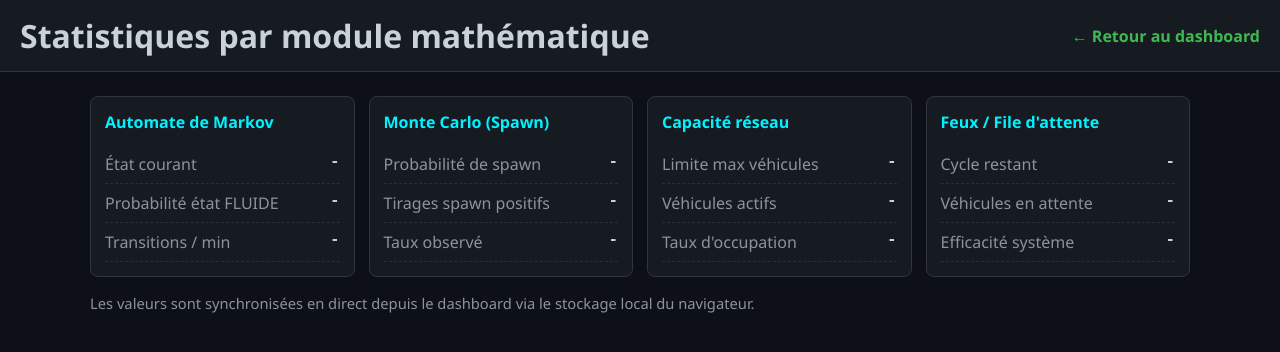
After one commit to Miza0ll0/trafic_urbain, a Django app: template simulation/templates/simulation/modules_stats.html in a window 1280 px wide. The commit adds this page. Shown: the top 352 px of the page. Run offline with Django 4.2, Linux system fonts and the light colour scheme; the template is opened without the code that fills it, so the values that code supplies are empty.

Commit message:
Add dedicated module statistics page for simulation dashboard

```diff
--- /dev/null
+++ b/simulation/templates/simulation/modules_stats.html
@@ -0,0 +1,101 @@
+<!DOCTYPE html>
+<html lang="fr">
+<head>
+    <meta charset="UTF-8">
+    <meta name="viewport" content="width=device-width, initial-scale=1.0">
+    <title>Statistiques des Modules Mathématiques</title>
+    <style>
+        :root {
+            --bg: #0d1117; --panel: #161b22; --border: #30363d;
+            --cyan: #00f2ff; --muted: #8b949e; --green: #3fb950;
+        }
+        body {
+            margin: 0; background: var(--bg); color: #c9d1d9;
+            font-family: 'Segoe UI', system-ui, sans-serif;
+        }
+        header {
+            padding: 14px 20px; background: var(--panel); border-bottom: 1px solid var(--border);
+            display: flex; justify-content: space-between; align-items: center;
+        }
+        .layout { max-width: 1100px; margin: 24px auto; padding: 0 16px; }
+        .grid { display: grid; grid-template-columns: repeat(auto-fit, minmax(260px, 1fr)); gap: 14px; }
+        .card {
+            background: var(--panel); border: 1px solid var(--border); border-radius: 8px; padding: 14px;
+        }
+        h1, h2 { margin: 0; }
+        h2 { font-size: 1rem; margin-bottom: 12px; color: var(--cyan); }
+        .metric { display: flex; justify-content: space-between; border-bottom: 1px dashed #2a2f36; padding: 8px 0; }
+        .metric span:first-child { color: var(--muted); }
+        .metric span:last-child { font-family: 'Courier New', monospace; font-weight: bold; }
+        .note { margin-top: 16px; color: var(--muted); font-size: 0.92rem; }
+        a { color: var(--green); text-decoration: none; font-weight: 600; }
+    </style>
+</head>
+<body>
+<header>
+    <h1>Statistiques par module mathématique</h1>
+    <a href="./index.html">← Retour au dashboard</a>
+</header>
+
+<div class="layout">
+    <div class="grid">
+        <section class="card">
+            <h2>Automate de Markov</h2>
+            <div class="metric"><span>État courant</span><span id="markov-state">-</span></div>
+            <div class="metric"><span>Probabilité état FLUIDE</span><span id="markov-fluid">-</span></div>
+            <div class="metric"><span>Transitions / min</span><span id="markov-transitions">-</span></div>
+        </section>
+
+        <section class="card">
+            <h2>Monte Carlo (Spawn)</h2>
+            <div class="metric"><span>Probabilité de spawn</span><span id="mc-spawn">-</span></div>
+            <div class="metric"><span>Tirages spawn positifs</span><span id="mc-positive">-</span></div>
+            <div class="metric"><span>Taux observé</span><span id="mc-observed">-</span></div>
+        </section>
+
+        <section class="card">
+            <h2>Capacité réseau</h2>
+            <div class="metric"><span>Limite max véhicules</span><span id="cap-limit">-</span></div>
+            <div class="metric"><span>Véhicules actifs</span><span id="cap-active">-</span></div>
+            <div class="metric"><span>Taux d'occupation</span><span id="cap-ratio">-</span></div>
+        </section>
+
+        <section class="card">
+            <h2>Feux / File d'attente</h2>
+            <div class="metric"><span>Cycle restant</span><span id="sig-timer">-</span></div>
+            <div class="metric"><span>Véhicules en attente</span><span id="sig-wait">-</span></div>
+            <div class="metric"><span>Efficacité système</span><span id="sig-eff">-</span></div>
+        </section>
+    </div>
+
+    <p class="note">Les valeurs sont synchronisées en direct depuis le dashboard via le stockage local du navigateur.</p>
+</div>
+
+<script>
+    const ids = {
+        'markov-state': 'markovState',
+        'markov-fluid': 'markovFluidProbability',
+        'markov-transitions': 'markovTransitionsPerMin',
+        'mc-spawn': 'spawnProbability',
+        'mc-positive': 'spawnSuccessCount',
+        'mc-observed': 'spawnObservedRate',
+        'cap-limit': 'maxCars',
+        'cap-active': 'activeCars',
+        'cap-ratio': 'capacityUsage',
+        'sig-timer': 'signalTimer',
+        'sig-wait': 'waitingCars',
+        'sig-eff': 'systemEfficiency'
+    };
+
+    function paintStats() {
+        const data = JSON.parse(localStorage.getItem('simulationModuleStats') || '{}');
+        Object.entries(ids).forEach(([domId, key]) => {
+            document.getElementById(domId).textContent = data[key] ?? '-';
+        });
+    }
+
+    setInterval(paintStats, 1000);
+    paintStats();
+</script>
+</body>
+</html>
```
Also changed, not shown: simulation/templates/simulation/index.html (+32 -1 lines).
